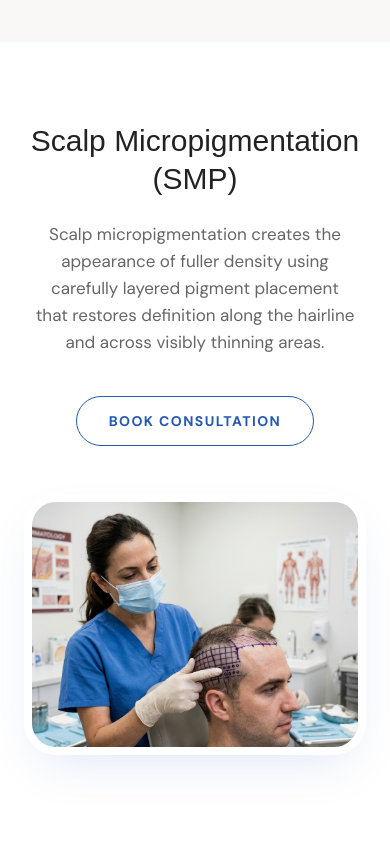
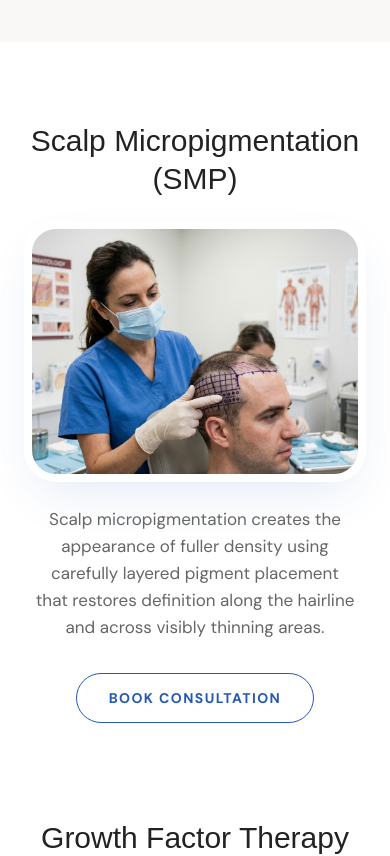
Before and after one commit to dominicnaatey/hair-transplant, a Next.js app: page /treatment in a window 390 px wide. Shown: the part 1000-1856 px from the top of the page. Built offline with nearby package versions, Linux system fonts and the light colour scheme; a web font is replaced by a local one.

Commit message:
refactor(Procedures): restructure layout with explicit mobile and desktop sections

```diff
--- a/components/Treatment/Procedures.tsx
+++ b/components/Treatment/Procedures.tsx
@@ -15,22 +15,22 @@ export default function Procedures() {
               key={treatment.title}
               direction="up"
               distance={40}
-              className={`grid items-center gap-12 lg:gap-16 ${
-                reversed ? "lg:grid-cols-[55fr_45fr]" : "lg:grid-cols-[45fr_55fr]"
-              } ${
+              // On desktop: two columns, alternating sides. On mobile: single column.
+              className={`grid items-center gap-6 lg:gap-16 ${
                 reversed
-                  ? "lg:[&>*:first-child]:order-2 lg:[&>*:last-child]:order-1"
-                  : ""
+                  ? "lg:grid-cols-[55fr_45fr]"
+                  : "lg:grid-cols-[45fr_55fr]"
               }`}
             >
+              {/* ── Text column (desktop only) ─────────────────────────────── */}
               <div
-                className={`${
+                className={`hidden lg:block ${
                   reversed
-                    ? "lg:justify-self-end lg:text-left"
-                    : "lg:justify-self-start lg:text-right"
-                } text-center`}
+                    ? "lg:pl-12 lg:text-left lg:order-2"
+                    : "lg:pr-12 lg:text-right lg:order-1"
+                }`}
               >
-                <h3 className="font-heading text-3xl leading-tight font-medium text-[#222] md:text-4xl">
+                <h3 className="font-heading text-3xl md:text-4xl leading-tight font-medium text-[#222]">
                   {treatment.title}
                 </h3>
                 <p className="mt-6 mb-10 text-balance text-[17px] leading-6.75 text-[#666]">
@@ -44,7 +44,13 @@ export default function Procedures() {
                 </Link>
               </div>
 
-              <div className="mx-auto w-full max-w-none">
+              {/* ── Image column ──────────────────────────────────────────── */}
+              <div className={`w-full ${reversed ? "lg:order-1" : "lg:order-2"}`}>
+                {/* Mobile title — above the image */}
+                <h3 className="lg:hidden font-heading text-3xl leading-tight font-medium text-[#222] text-center mb-6">
+                  {treatment.title}
+                </h3>
+
                 <div className="rounded-4xl bg-white p-2 shadow-[0_20px_50px_-16px_rgba(36,88,179,0.15)]">
                   <div className="relative aspect-4/3 overflow-hidden rounded-3xl bg-[#EDEDED]">
                     <Image
@@ -56,6 +62,19 @@ export default function Procedures() {
                     />
                   </div>
                 </div>
+
+                {/* Mobile description + button — below the image */}
+                <div className="lg:hidden mt-6 text-center">
+                  <p className="text-balance text-[17px] leading-6.75 text-[#666] mb-8">
+                    {treatment.description}
+                  </p>
+                  <Link
+                    href="/book"
+                    className="inline-flex items-center rounded-full border border-[#2458B3] px-8 py-3.5 text-sm font-bold uppercase tracking-[0.1em] text-[#2458B3] transition-colors duration-300 hover:bg-[#2458B3] hover:text-white"
+                  >
+                    Book Consultation
+                  </Link>
+                </div>
               </div>
             </ScrollReveal>
           );
```
